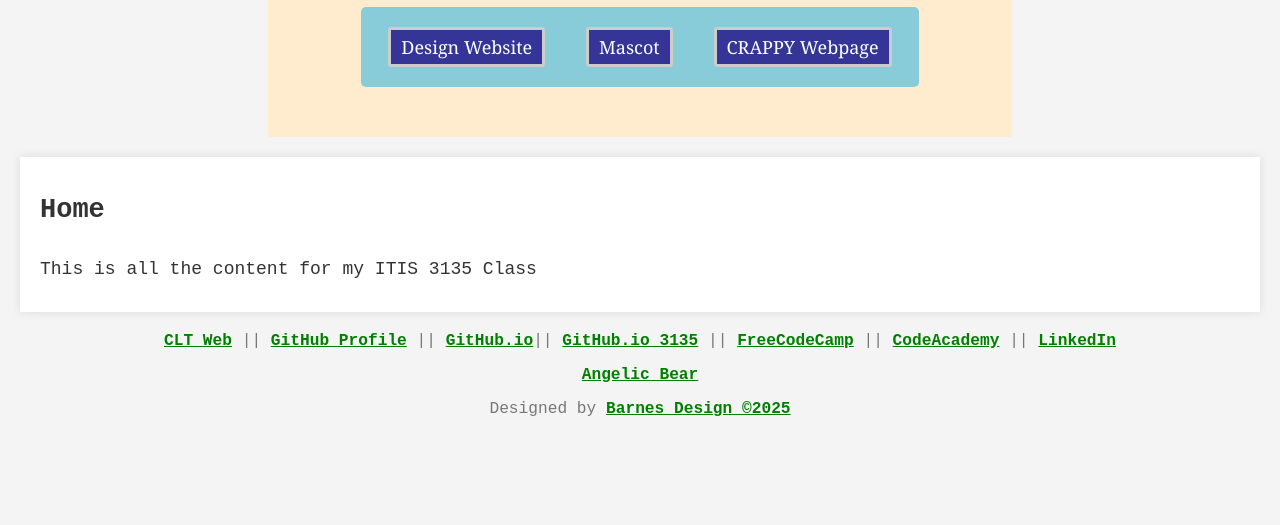
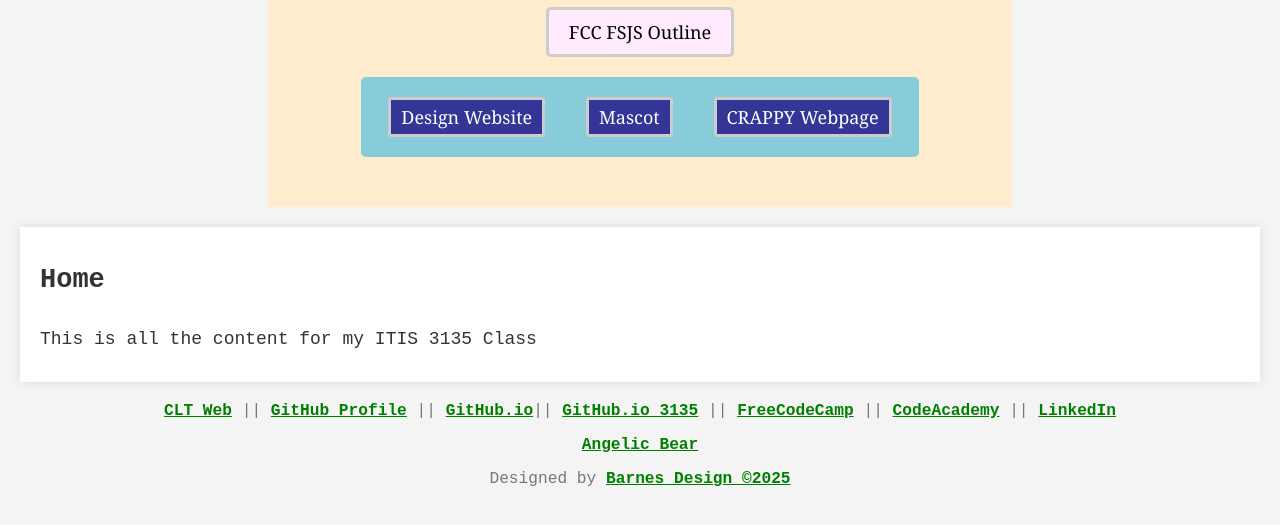
Before and after one commit to adambarnes917/adambarnes917.github.io, a plain HTML site: page itis3135/index.html in a window 1280 px wide. Shown: the part 265-790 px from the top of the page. Drawn offline with Linux system fonts and the light colour scheme.

Commit message:
Update header.html

```diff
--- a/itis3135/components/header.html
+++ b/itis3135/components/header.html
@@ -4,6 +4,7 @@
     <a href="introduction.html"><div>Introduction</div></a>
     <a href="contract.html"><div>Contract</div></a>
     <a href="website_evaluations.html"><div>Website Evaluations</div></a>
+    <a href="fccfsjs_outline.html"><div>FCC FSJS Outline</div></a>
 </nav>
 <nav class="secondnav">
 
```
